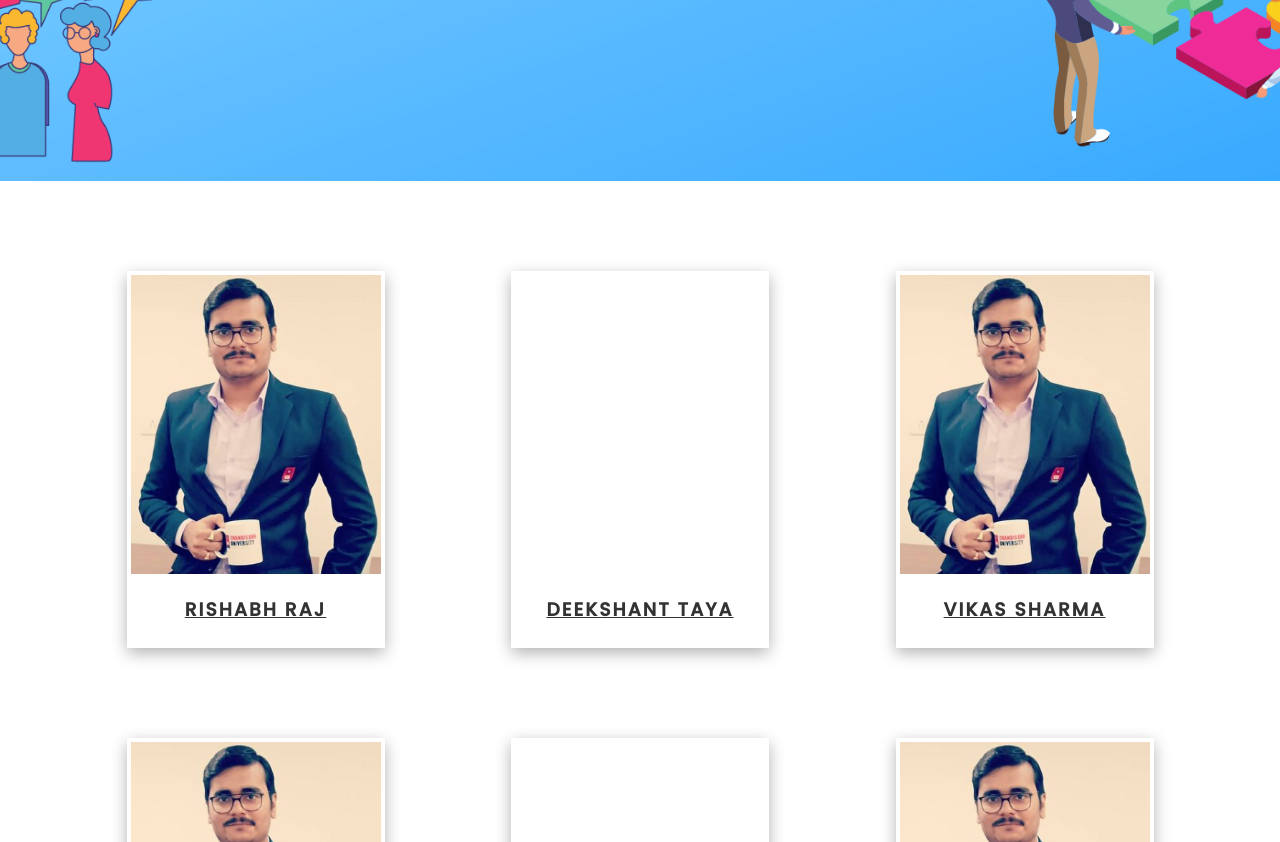
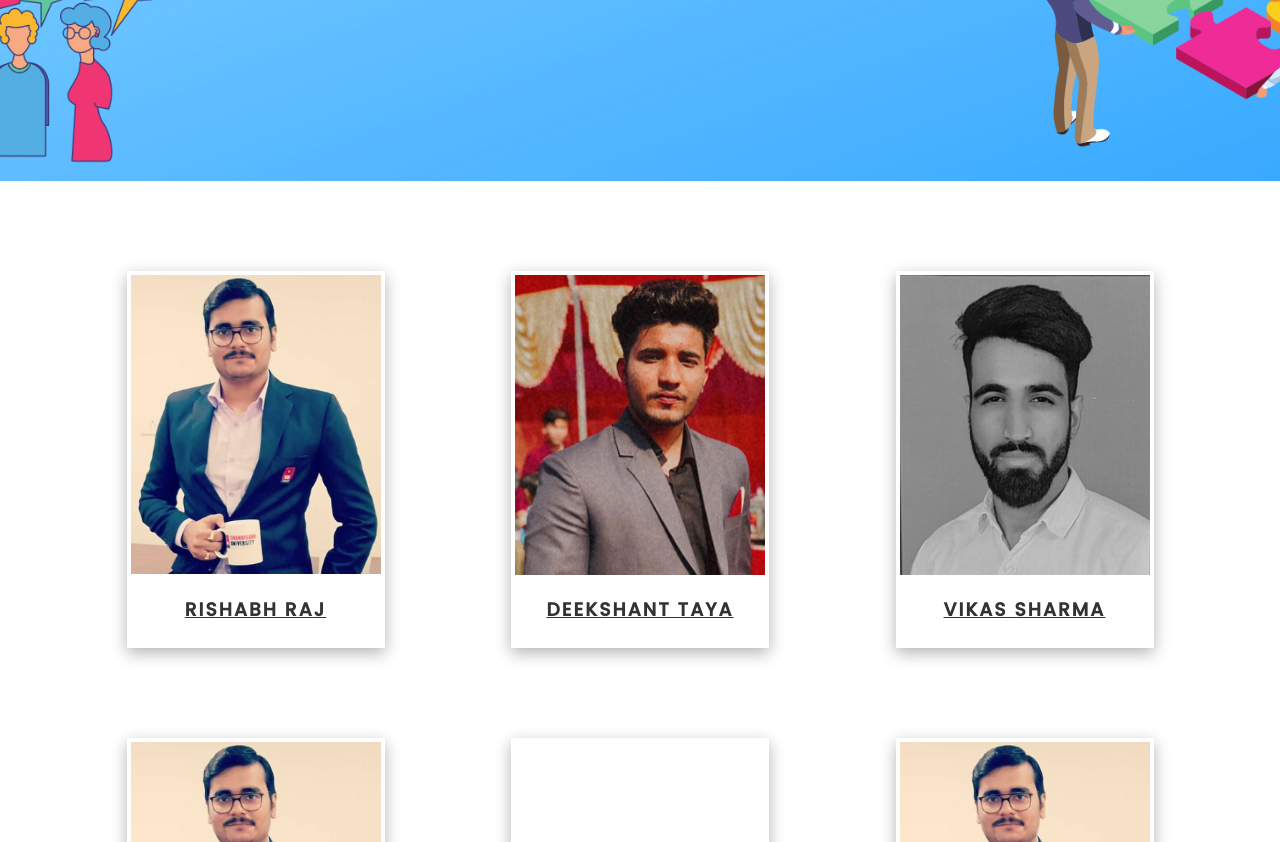
Before and after one commit to Atul240202/Innovators-hub, a plain HTML site: page team.html in a window 1280 px wide. Shown: the part 219-1061 px from the top of the page. Drawn offline with Linux system fonts and the light colour scheme.

Commit message:
Update team.html

```diff
--- a/team.html
+++ b/team.html
@@ -55,7 +55,7 @@
 
        <div class="members" id="two">
         <div class="img_box">
-          <img src="images/sukh.jpg" alt="">
+          <img src="images/sukh.jpeg" alt="">
           <div class="img_info">
               <span>Vice-President</span>
               <p>Lorem ipsum dolor sit amet consectetur adipisicing elit. Quas magni iste accusantium, quod eius esse aliquam sapiente voluptatem mollitia dolore quisquam ducimus. Laboriosam sint odit atque pariatur rerum in adipisci!</p>
@@ -73,7 +73,7 @@
 
      <div class="members" id="three">
         <div class="img_box">
-          <img src="images/chair.png" alt="">
+          <img src="images/vikas.jpeg" alt="">
           <div class="img_info">
               <span>Vice-President</span>
               <p>Lorem ipsum dolor sit amet consectetur adipisicing elit. Quas magni iste accusantium, quod eius esse aliquam sapiente voluptatem mollitia dolore quisquam ducimus. Laboriosam sint odit atque pariatur rerum in adipisci!</p>
```
